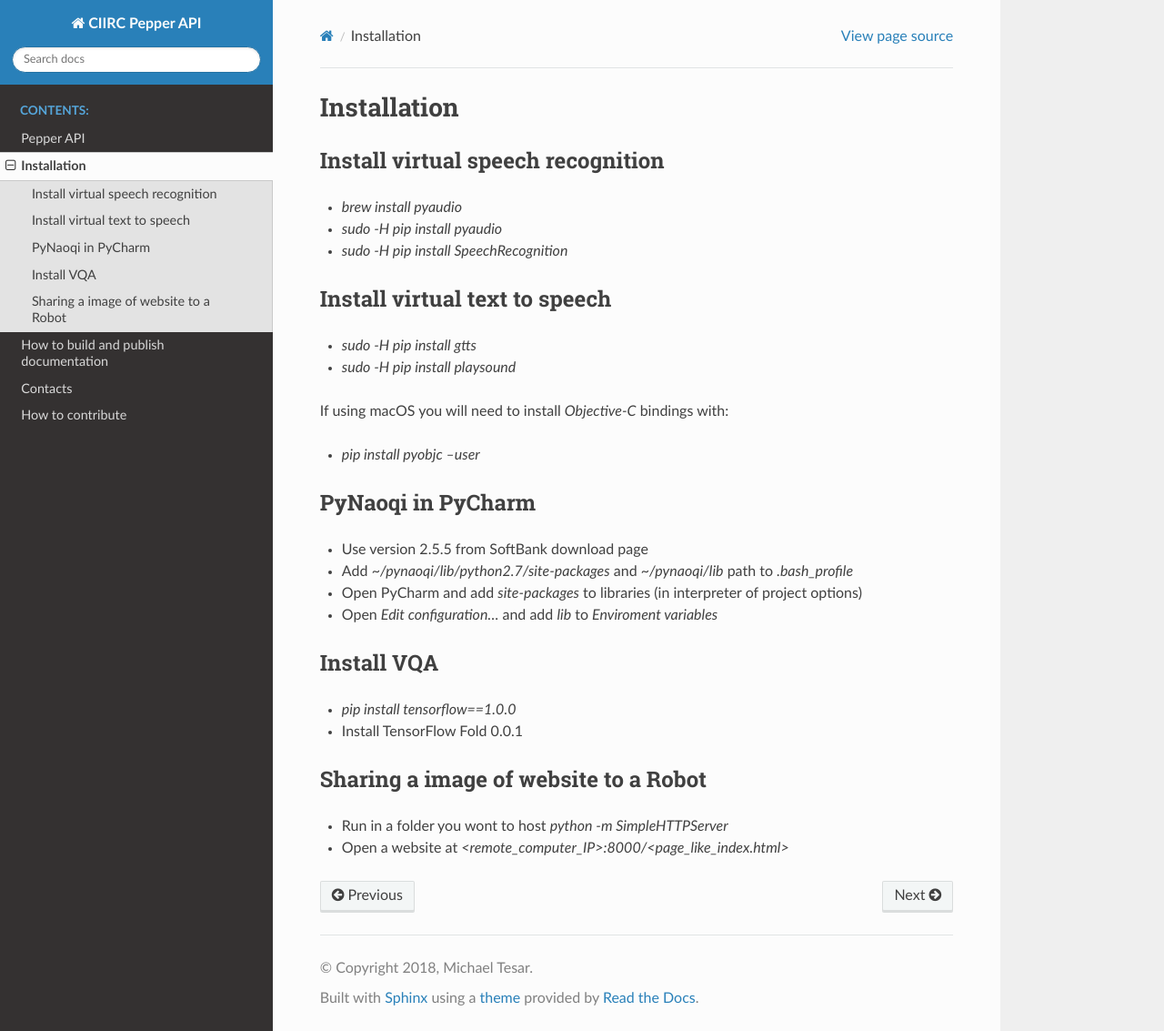
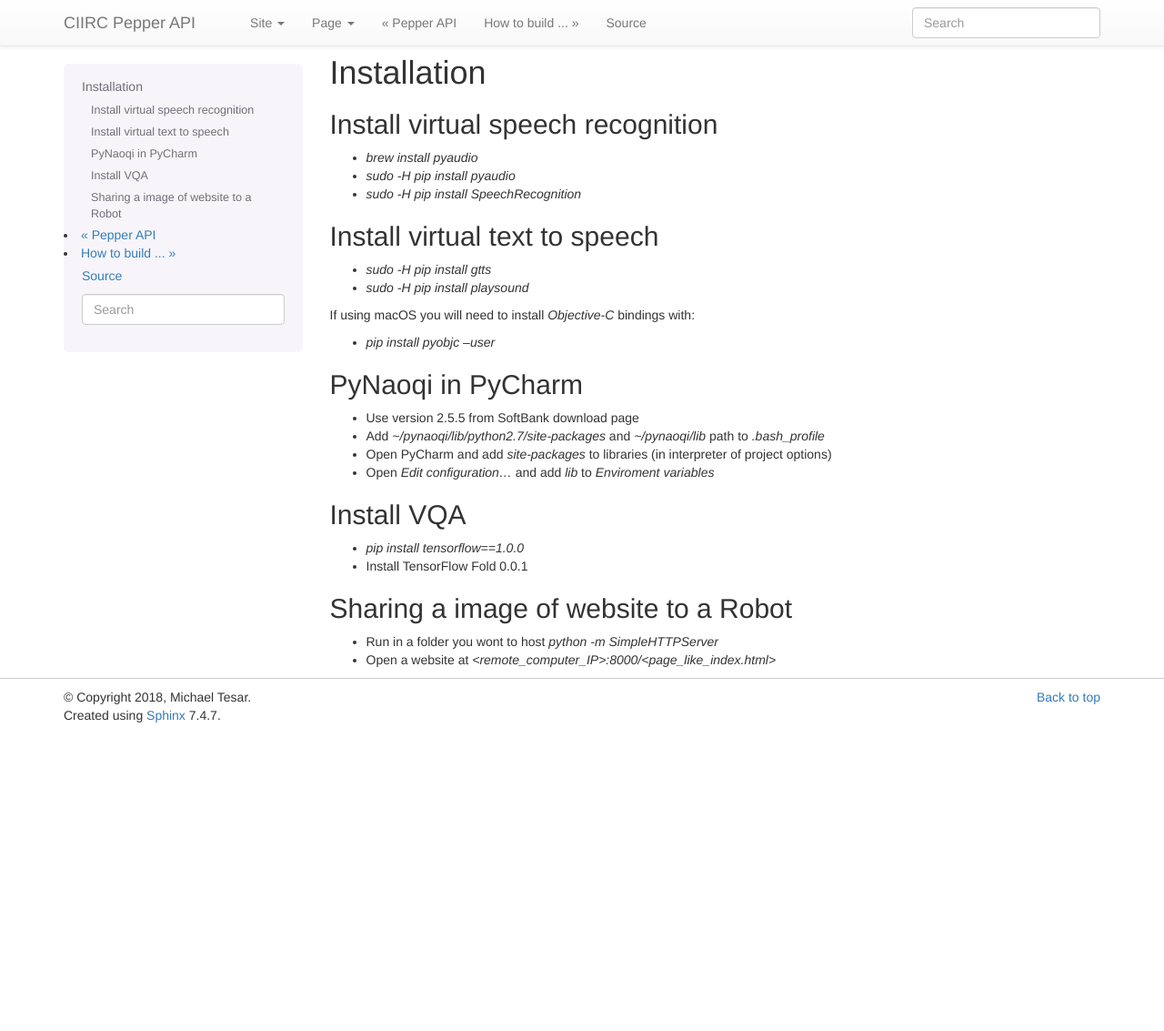
Before and after one commit to michtesar/pepper_robot, a Sphinx documentation site: the page built from docs/installation.rst, in a window 1280 px wide and 1133 px high. Shown: the whole window at 91% size. Built offline with Sphinx 7.4.7, drawn with Linux system fonts in a browser that asks for light colours.

Commit message:
Replace a new theme

```diff
--- a/docs/conf.py
+++ b/docs/conf.py
@@ -12,10 +12,10 @@
 # add these directories to sys.path here. If the directory is relative to the
 # documentation root, use os.path.abspath to make it absolute, like shown here.
 #
+import sphinx_bootstrap_theme
 import os
 import sys
 sys.path.insert(0, os.path.abspath('../'))
-
 
 # -- Project information -----------------------------------------------------
 
@@ -75,7 +75,8 @@ pygments_style = 'sphinx'
 # The theme to use for HTML and HTML Help pages.  See the documentation for
 # a list of builtin themes.
 #
-html_theme = 'sphinx_rtd_theme'
+html_theme = 'bootstrap'
+html_theme_path = sphinx_bootstrap_theme.get_html_theme_path()
 
 # Theme options are theme-specific and customize the look and feel of a theme
 # further.  For a list of options available for each theme, see the
```
